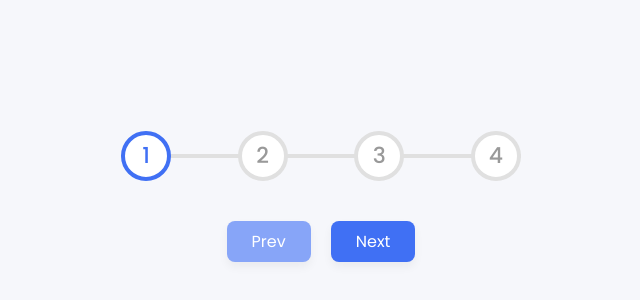
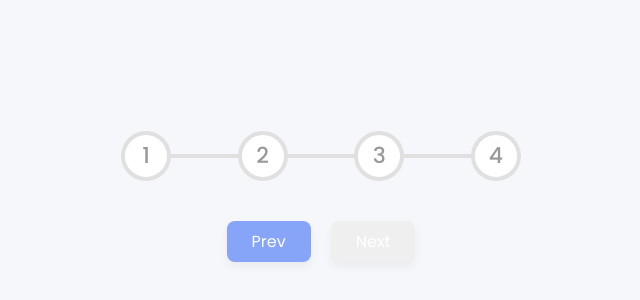
Before and after one commit to heirosdule/progressbar, a plain HTML site: page index.html in a window 1280 px wide. Shown: the part 204-504 px from the top of the page, without its empty margins (319-959 px from the left). Drawn offline with Linux system fonts and the light colour scheme.

Commit message:
Update styles.css

```diff
--- a/styles.css
+++ b/styles.css
@@ -45,8 +45,8 @@ body {
 }
 .steps .circle.active {
   transition-delay: 100ms;
-  border-color: #4070f4;
-  color: #4070f4;
+  border-color: #80000;
+  color: #80000;
 }
 .steps .progress-bar {
   position: absolute;
@@ -59,7 +59,7 @@ body {
   position: absolute;
   height: 100%;
   width: 0%;
-  background: #4070f4;
+  background: #80000;
   transition: all 300ms ease;
 }
 .container .buttons {
@@ -68,7 +68,7 @@ body {
 }
 .buttons button {
   padding: 8px 25px;
-  background: #4070f4;
+  background: #80000;
   border: none;
   border-radius: 8px;
   color: #fff;
```
